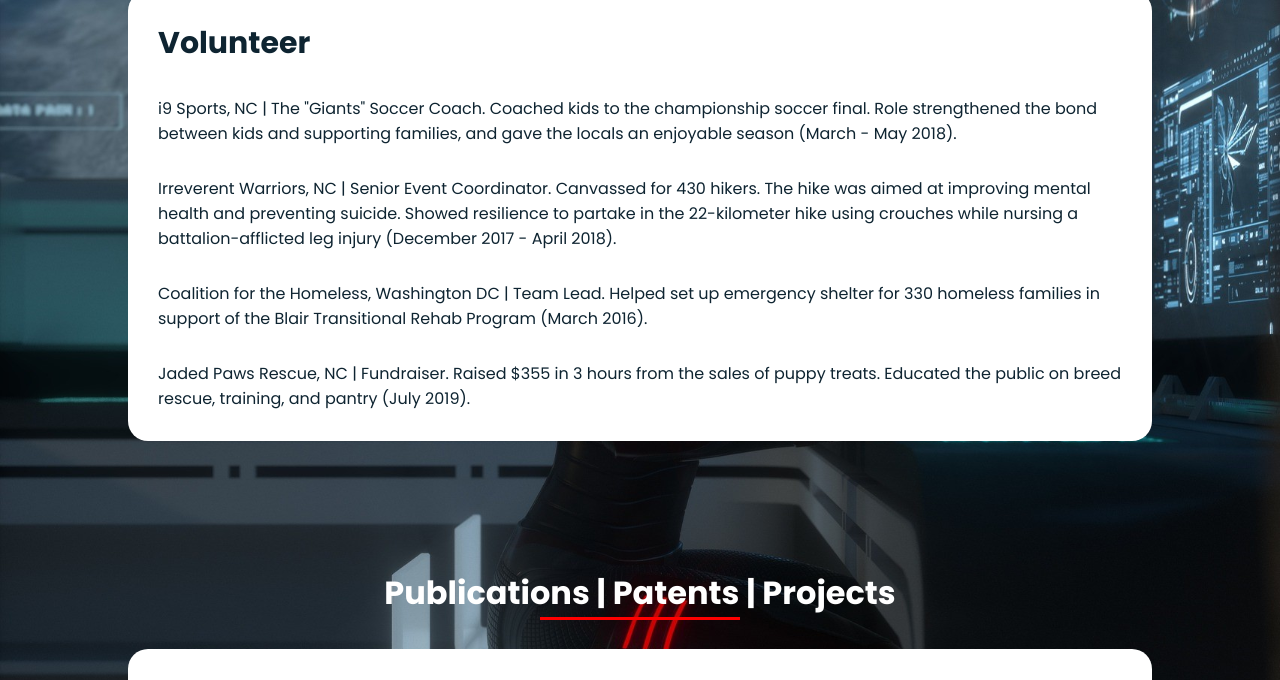
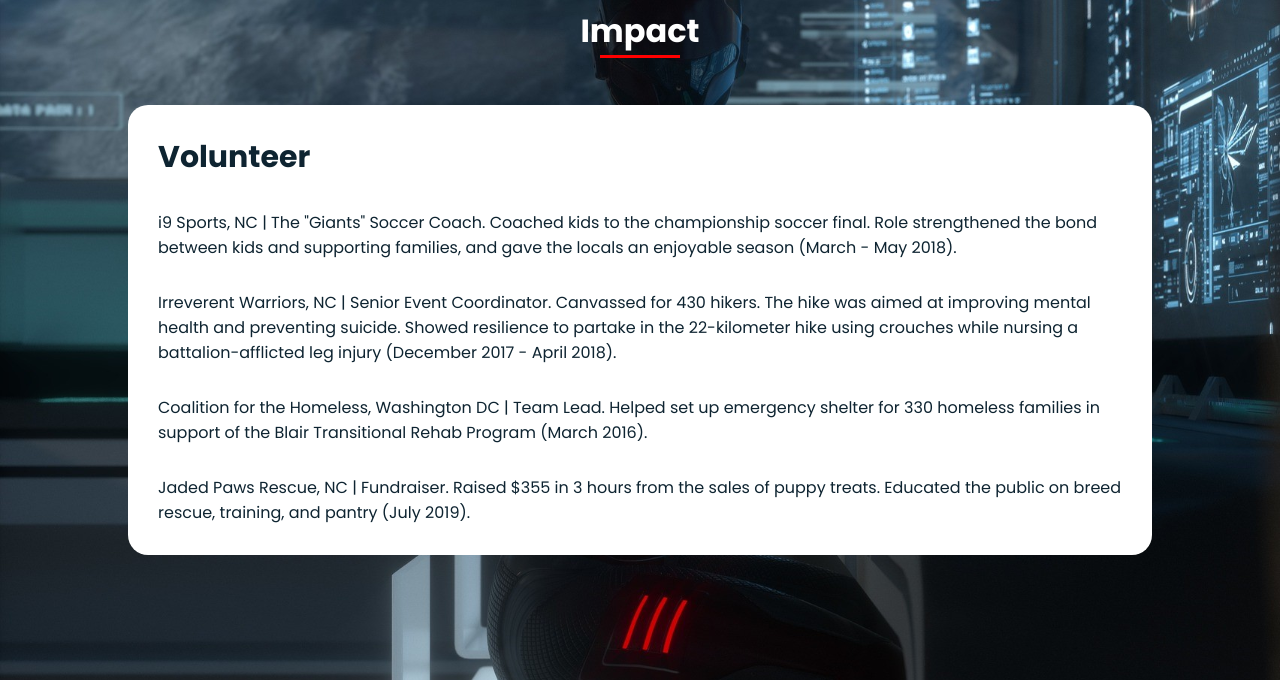
Before and after one commit to dylanbuchi/francis-portfolio, a plain HTML site: page templates/impact.html in a window 1280 px wide. Shown: the part 73-753 px from the top of the page. Drawn offline with nearby package versions, Linux system fonts and the light colour scheme.

Commit message:
update impact page

```diff
--- a/static/assets/css/styles.css
+++ b/static/assets/css/styles.css
@@ -632,6 +632,8 @@
         float: left;
     }
     .volunteer-div {
+        margin-top: 50px;
+        padding-top: 0px;
         width: auto;
         height: auto;
         background-color: white;
--- a/templates/impact.html
+++ b/templates/impact.html
@@ -90,6 +90,7 @@
         <main class="l-main">
             <!-- (1) Volunteer -->
             <section class="project section" id="project">
+                <h2 class="section-title">Impact</h2>
                 <div class="volunteer-div bd-grid">
                     <div class="community__div">
                         <h2 style="font-size: 30px" class="about__subtitle">
```
